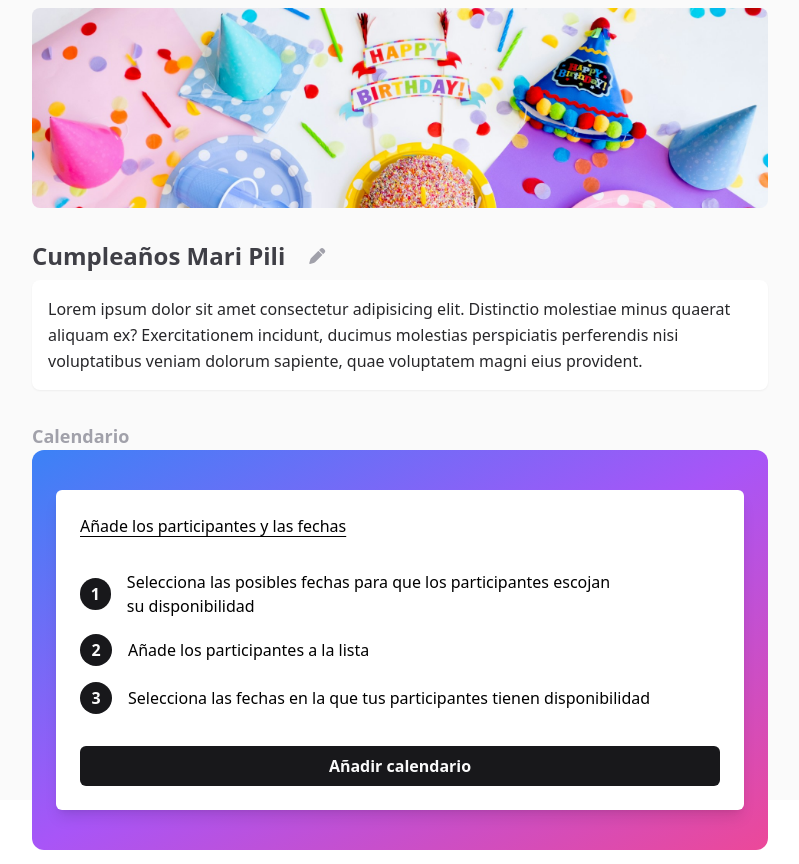
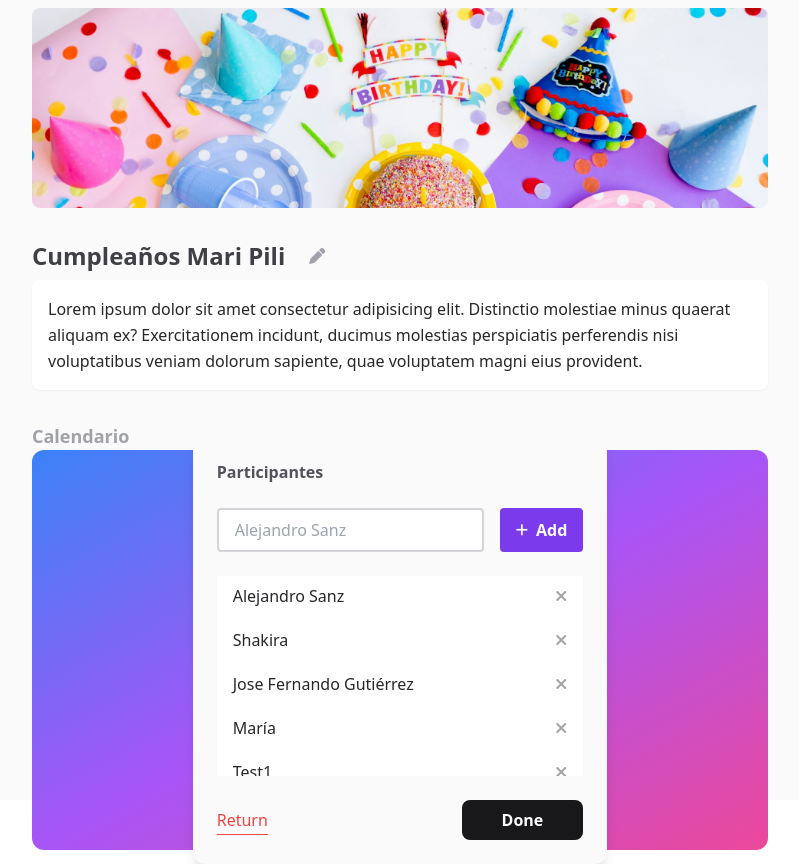
Before and after one commit to MMadlos/cronos-app, a React (Vite) app: page / in a window 1280 px wide. Shown: the whole page, without its empty margins (240-1039 px from the left). Built offline with nearby package versions, Linux system fonts and the light colour scheme.

Commit message:
Refactor - Move all fns regarding UserList to the component by using useContext

```diff
--- a/src/App.jsx
+++ b/src/App.jsx
@@ -1,5 +1,5 @@
 import "./App.css"
-import { useState } from "react"
+import { useState, createContext } from "react"
 import { getAllSelectedWeekdayDates } from "./utils"
 import { mockSelectedDates, mockParticipants } from "./mockData"
 
@@ -26,14 +26,18 @@ const calendarProcess = {
 }
 // TODO - Add buttons behaviours in stage 0. When no dates are selected -> Reset not available and done not active.
 
+export const ParticipantsContext = createContext({
+	participants: [],
+	setParticipants: () => {},
+})
+
 function App() {
 	const [calendarData, setCalendarData] = useState(initiCalendarData)
 	const [selectedDays, setSelectedDays] = useState(mockSelectedDates)
 
 	const [participants, setParticipants] = useState(mockParticipants)
-	const [inputValue, setInputValue] = useState("")
 
-	const [stage, setStage] = useState(calendarProcess.init)
+	const [stage, setStage] = useState(calendarProcess.peopleList)
 
 	function handleMonthArrows(e) {
 		const newMonthIndexEl = e.target.closest("[data-index]").dataset.index
@@ -129,27 +133,6 @@ function App() {
 		}
 	}
 
-	function handleChangeInput(e) {
-		setInputValue(e.target.value)
-	}
-
-	function handleAddParticipants(e) {
-		// TODO - Add message for empty input
-		if (inputValue === "") return
-
-		if (e.key === "Enter" || e.type === "click") {
-			const newPerson = { id: crypto.randomUUID(), name: inputValue }
-			setParticipants((prev) => [...prev, newPerson])
-			setInputValue("")
-		}
-	}
-
-	function handleClickRemove(e) {
-		const userIndex = e.target.closest("button").dataset.index
-		const list = participants.filter((person) => person.id !== userIndex)
-		setParticipants(list)
-	}
-
 	return (
 		<div className="container mx-auto flex h-screen max-h-screen min-w-[300px] max-w-[800px] flex-col gap-8 bg-zinc-50 px-8 py-2">
 			<Header />
@@ -187,18 +170,18 @@ function App() {
 					)}
 
 					{stage === calendarProcess.peopleList && (
-						<UserList
-							participants={participants}
-							inputValue={inputValue}
-							onChangeInput={handleChangeInput}
-							onKeyDownEnter={handleAddParticipants}
-							onClickAdd={handleAddParticipants}
-							onClickRemove={handleClickRemove}
-							onClickNext={() => setStage(calendarProcess.table)}
-							onClickReturn={() =>
-								setStage(calendarProcess.pickDates)
-							}
-						/>
+						<ParticipantsContext.Provider
+							value={{ participants, setParticipants }}
+						>
+							<UserList
+								onClickNext={() =>
+									setStage(calendarProcess.table)
+								}
+								onClickReturn={() =>
+									setStage(calendarProcess.pickDates)
+								}
+							/>
+						</ParticipantsContext.Provider>
 					)}
 					{stage === calendarProcess.table && (
 						<Table
--- a/src/components/UserList/UserList.jsx
+++ b/src/components/UserList/UserList.jsx
@@ -1,13 +1,37 @@
-export default function UserList({
-	participants,
-	inputValue,
-	onKeyDownEnter,
-	onClickAdd,
-	onClickRemove,
-	onChangeInput,
-	onClickNext,
-	onClickReturn,
-}) {
+import { useState, useContext } from "react"
+import { ParticipantsContext } from "../../App"
+
+export default function UserList({ onClickNext, onClickReturn }) {
+	const { participants, setParticipants } = useContext(ParticipantsContext)
+	const [inputValue, setInputValue] = useState("")
+
+	function handleOnChange(e) {
+		setInputValue(e.target.value)
+	}
+
+	function handleClickAdd() {
+		// TODO - Add message for empty input
+		if (inputValue === "") return
+
+		const newPerson = { id: crypto.randomUUID(), name: inputValue }
+		setParticipants((prev) => [newPerson, ...prev])
+		setInputValue("")
+	}
+
+	function handleKeyDownEnter(e) {
+		if (e.key === "Enter") {
+			const newPerson = { id: crypto.randomUUID(), name: e.target.value }
+			setParticipants((prev) => [newPerson, ...prev])
+			setInputValue("")
+		}
+	}
+
+	function handleClickRemove(e) {
+		const userIndex = e.target.closest("button").dataset.index
+		const list = participants.filter((person) => person.id !== userIndex)
+		setParticipants(list)
+	}
+
 	return (
 		<div className="mx-auto flex w-fit flex-col gap-6 rounded-xl bg-zinc-50 p-6 shadow-lg">
 			<h2 className=" font-semibold text-zinc-600">Participantes</h2>
@@ -16,14 +40,14 @@ export default function UserList({
 					id="add-participant"
 					type="text"
 					placeholder="Alejandro Sanz"
-					onChange={onChangeInput}
+					onChange={handleOnChange}
 					value={inputValue}
 					className="w-full rounded border-2 border-zinc-300 px-4 py-2"
-					onKeyDown={onKeyDownEnter}
+					onKeyDown={handleKeyDownEnter}
 				/>
 				<button
 					className="flex flex-row items-center gap-2 rounded bg-violet-600 px-4 py-2 font-semibold text-zinc-50 hover:opacity-50"
-					onClick={onClickAdd}
+					onClick={handleClickAdd}
 				>
 					<i className="fa-solid fa-plus text-sm" />
 					Add
@@ -31,7 +55,7 @@ export default function UserList({
 			</div>
 
 			<div className="flex max-h-[200px] grow flex-col items-start gap-1 overflow-y-scroll bg-white pl-4">
-				{participants.map((person, index) => {
+				{participants.map((person) => {
 					const { id, name } = person
 					return (
 						<div
@@ -41,7 +65,7 @@ export default function UserList({
 							<p className="text-zinc-800">{name}</p>
 							<button
 								data-index={id}
-								onClick={onClickRemove}
+								onClick={handleClickRemove}
 								className="mr-2 p-2"
 							>
 								<i className="fa-solid fa-xmark text-zinc-400" />
```
